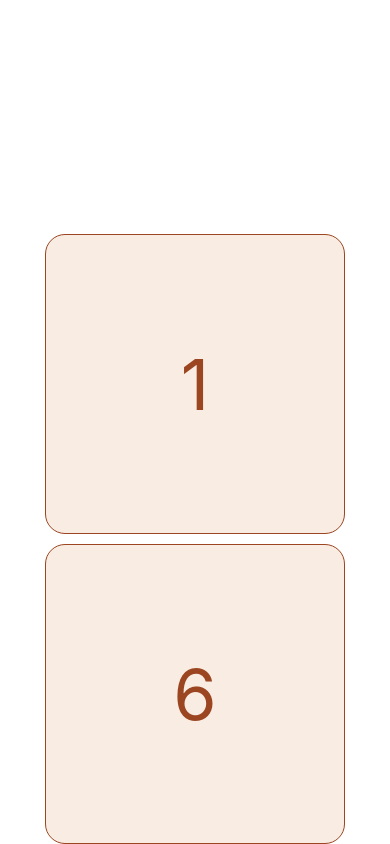
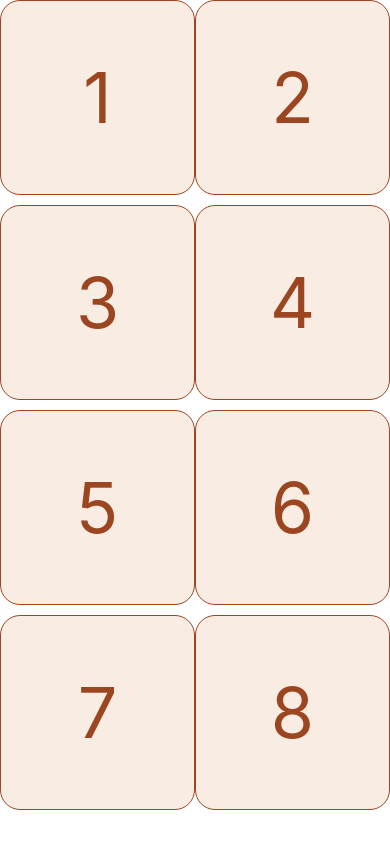
Before and after one commit to Viplav-Jha/React-Native-Mobile-dev, a React Native app: screen / in a window 390 px wide. Built offline with nearby package versions, Linux system fonts and the light colour scheme.

Commit message:
code added

```diff
--- a/App.tsx
+++ b/App.tsx
@@ -3,17 +3,27 @@
 
 export default function App() {
 
-  const days =[1,6]
+  const days =[1,2,3,4,5,6,7,8]
   return (
     <View style={styles.container}>
 
-      <FlatList/>
+<FlatList
+        data={days}
+        contentContainerStyle={styles.content}
+        numColumns={2}
+        renderItem={({ item }) => (
+          <View style={styles.box}>
+            <Text style={styles.text}>{item}</Text>
+          </View>
+        )}
 
+      />
+{/*
       {days.map((day)=>(
          <View style={styles.box} key={day}>
          <Text style={styles.text}>{day}</Text>
         </View>
-      ))}
+      ))} */}
 
       <StatusBar style="auto" />
     </View>
@@ -23,15 +33,18 @@
 const styles = StyleSheet.create({
   container: {
     flex: 1,
-    backgroundColor: '#fff',
-    alignItems: 'center',
-    justifyContent: 'center',
-    gap:10,
+
+  },
+  content:{
+    gap:10
   },
   box:{
     backgroundColor:'#F9EDE3',
-    width:300,
-    height:300,
+    // width:100,
+    // height:100,
+    flex:1,
+    aspectRatio:1,
+
     borderWidth:StyleSheet.hairlineWidth,
     borderColor:'#9b4521',
     borderRadius:20,
```
